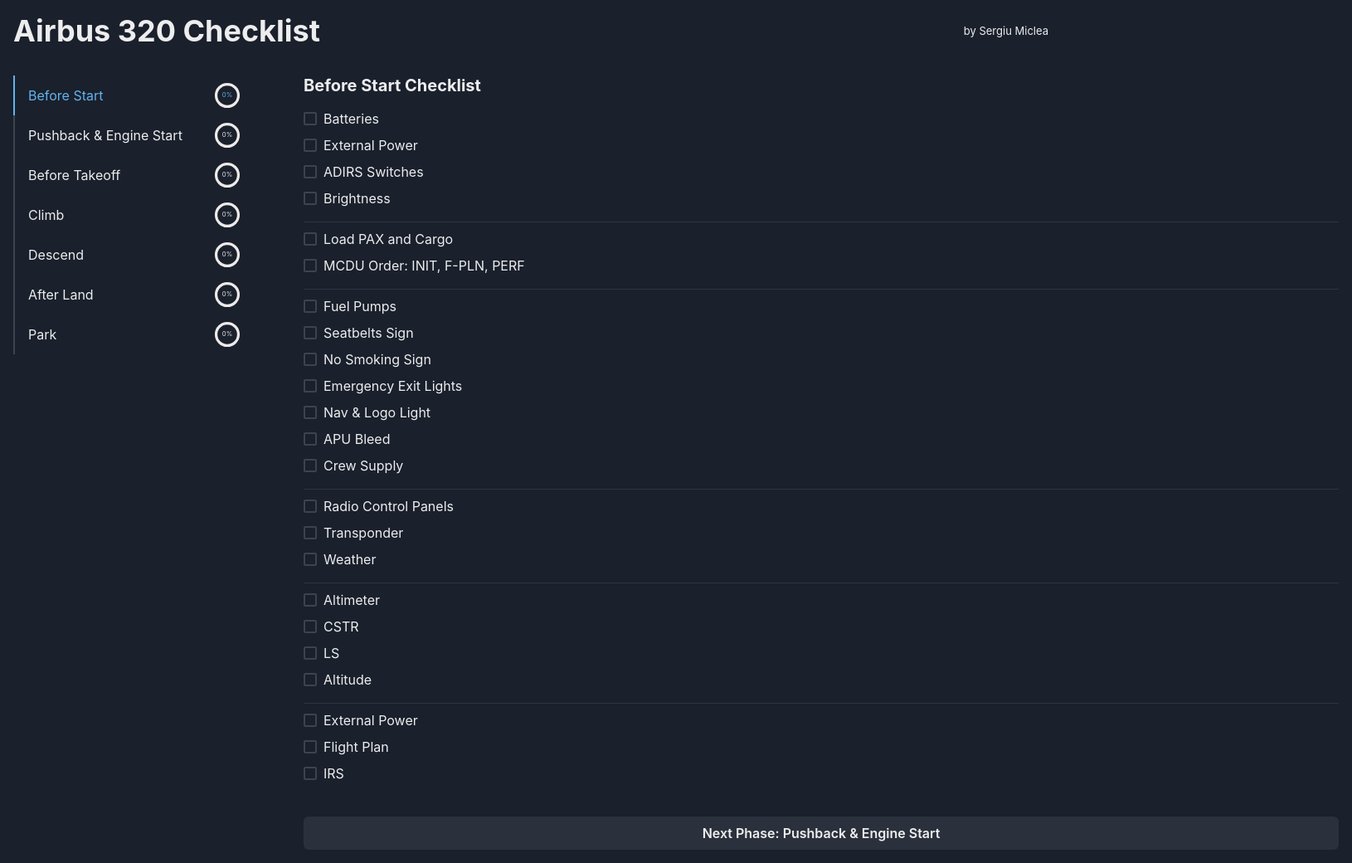
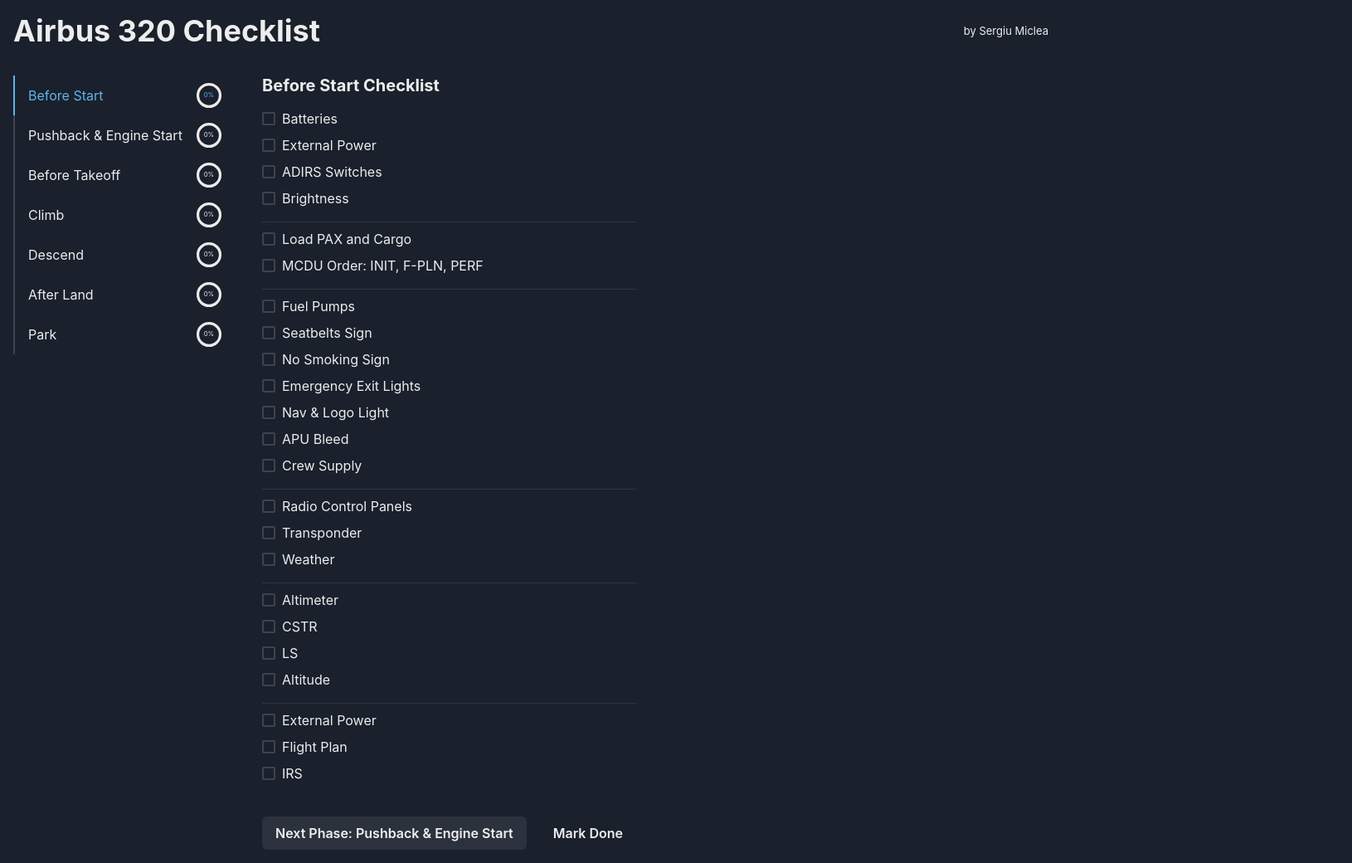
Before and after one commit to smiclea/flightsim-checklist, a React app: page / in a window 1280 px wide. Shown: the whole page at 83% size, 1630 px wide, since content can reach past the window. Built offline with nearby package versions, Linux system fonts and the light colour scheme.

Commit message:
Finish checklist logic

```diff
--- a/client/containers/AirbusChecklistContainer/AirbusChecklistContainer.tsx
+++ b/client/containers/AirbusChecklistContainer/AirbusChecklistContainer.tsx
@@ -1,4 +1,5 @@
 import {
+  Box,
   Button,
   Checkbox,
   CircularProgress,
@@ -15,11 +16,15 @@
   const { checklistStore } = useStores()
 
   const handlePhaseChange = (phase: ChecklistPhase) => {
-    checklistStore.setPhase(phase)
+    checklistStore.setSelectedPhase(phase)
   }
 
   const handleTaskChange = (task: ChecklistTask, isDone: boolean) => {
     checklistStore.setTaskDone(task, isDone)
+  }
+
+  const handleNextPhaseClick = () => {
+    checklistStore.setPhaseToNextPhase()
   }
 
   const areAllTasksForSelectedPhaseDone = checklistStore.selectedPhase.tasks.filter(t => !checklistTaskIsSeparator(t)).length === checklistStore
@@ -40,7 +45,10 @@
           onChange={idx => { handlePhaseChange(checklistStore.airbusChecklist.phases[idx]) }}
           isLazy
         >
-          <TabList minW="290px" position="fixed">
+          <TabList
+            position="fixed"
+            left={[-9999, -9999, 'auto']}
+          >
             {checklistStore.airbusChecklist.phases.map(phase => {
               const tasksTotal = phase.tasks.filter(t => !checklistTaskIsSeparator(t)).length
               const tasksDone = phase.tasks.filter(t => !checklistTaskIsSeparator(t) && t.isDone).length
@@ -56,12 +64,28 @@
               )
             })}
           </TabList>
-          <TabPanels position="absolute" left="350px" width="auto">
-            <TabPanel pt={0}>
+          <TabPanels
+            position="absolute"
+            left={[0, 0, '300px']}
+            style={{ width: 'auto' }}
+          >
+            {checklistStore.airbusChecklist.phases.map(phase => {
+              const tasksTotal = phase.tasks.filter(t => !checklistTaskIsSeparator(t)).length
+              const tasksDone = phase.tasks.filter(t => !checklistTaskIsSeparator(t) && t.isDone).length
+              const percentage = (tasksDone / tasksTotal) * 100
+              return (
+                <TabPanel pt={0} key={phase.name}>
                   <Flex direction="column">
-                <Heading size="md" mb={4}>{checklistStore.selectedPhase.name} Checklist</Heading>
+                    <Heading size="md" mb={4}>
+                      <Box display={['inline', 'inline', 'none']} mr={2}>
+                        <CircularProgress value={percentage} size="32px" color={percentage === 100 ? 'green' : undefined}>
+                          <CircularProgressLabel>{Math.floor(percentage)}%</CircularProgressLabel>
+                        </CircularProgress>
+                      </Box>
+                      {phase.name} Checklist
+                    </Heading>
                     <Flex direction="column" mb={8}>
-                  {checklistStore.selectedPhase.tasks.map((task, i) => (
+                      {phase.tasks.map((task, i) => (
                         checklistTaskIsSeparator(task) ? <Divider key={i} my={2} /> : (
                           <Checkbox
                             key={task.id}
@@ -74,31 +98,30 @@
                       ))}
                     </Flex>
                     {checklistStore.nextPhase ? (
+                      <Flex direction={['column', 'column', 'row']}>
                         <Button
                           colorScheme={areAllTasksForSelectedPhaseDone ? 'green' : undefined}
+                          onClick={() => { handleNextPhaseClick() }}
                         >Next Phase: {checklistStore.nextPhase.name}
                         </Button>
-                ) : null}
+                        <Button
+                          variant="ghost"
+                          ml={[0, 0, 4]}
+                          mt={[4, 4, 0]}
+                          onClick={() => { checklistStore.toggleTasks(phase, !areAllTasksForSelectedPhaseDone) }}
+                        >{areAllTasksForSelectedPhaseDone ? 'Reset' : 'Mark Done'}
+                        </Button>
+                      </Flex>
+                    ) : (
+                      <Button onClick={() => { checklistStore.resetAll() }}>Reset All</Button>
+                    )}
                   </Flex>
                 </TabPanel>
+              )
+            })}
           </TabPanels>
         </Tabs>
       </Flex>
-      {/* <Flex>
-        <Flex pr={8}>
-          <AirbusChecklistMenuModule
-            checklist={checklistStore.airbusChecklist}
-            onPhaseClick={handlePhaseClick}
-          />
-        </Flex>
-        <Flex>
-          <AirbusChecklistContentModule
-            phase={checklistStore.selectedPhase}
-            nextPhase={checklistStore.nextPhase}
-            onTaskChange={handleTaskChange}
-          />
-        </Flex>
-      </Flex> */}
     </Flex>
   )
 })
--- a/client/stores/checklistStore.ts
+++ b/client/stores/checklistStore.ts
@@ -28,7 +28,7 @@
     this.selectedPhase = this.airbusChecklist.phases[0]
   }
 
-  setPhase(phase: ChecklistPhase) {
+  setSelectedPhase(phase: ChecklistPhase) {
     this.selectedPhase = phase
   }
 
@@ -39,6 +39,27 @@
       }
     }))
   }
+
+  setPhaseToNextPhase() {
+    if (this.nextPhase) {
+      this.selectedPhase = this.nextPhase
+    }
+  }
+
+  toggleTasks(phase: ChecklistPhase, done: boolean) {
+    phase.tasks.forEach(task => {
+      if (!checklistTaskIsSeparator(task)) {
+        task.isDone = done
+      }
+    })
+  }
+
+  resetAll() {
+    this.airbusChecklist.phases.forEach(phase => {
+      this.toggleTasks(phase, false)
+    })
+    this.selectedPhase = this.airbusChecklist.phases[0]
+  }
 }
 
 export const checklistStore = new ChecklistStore()
```
Lines whose indentation alone changed are shown as unchanged.
